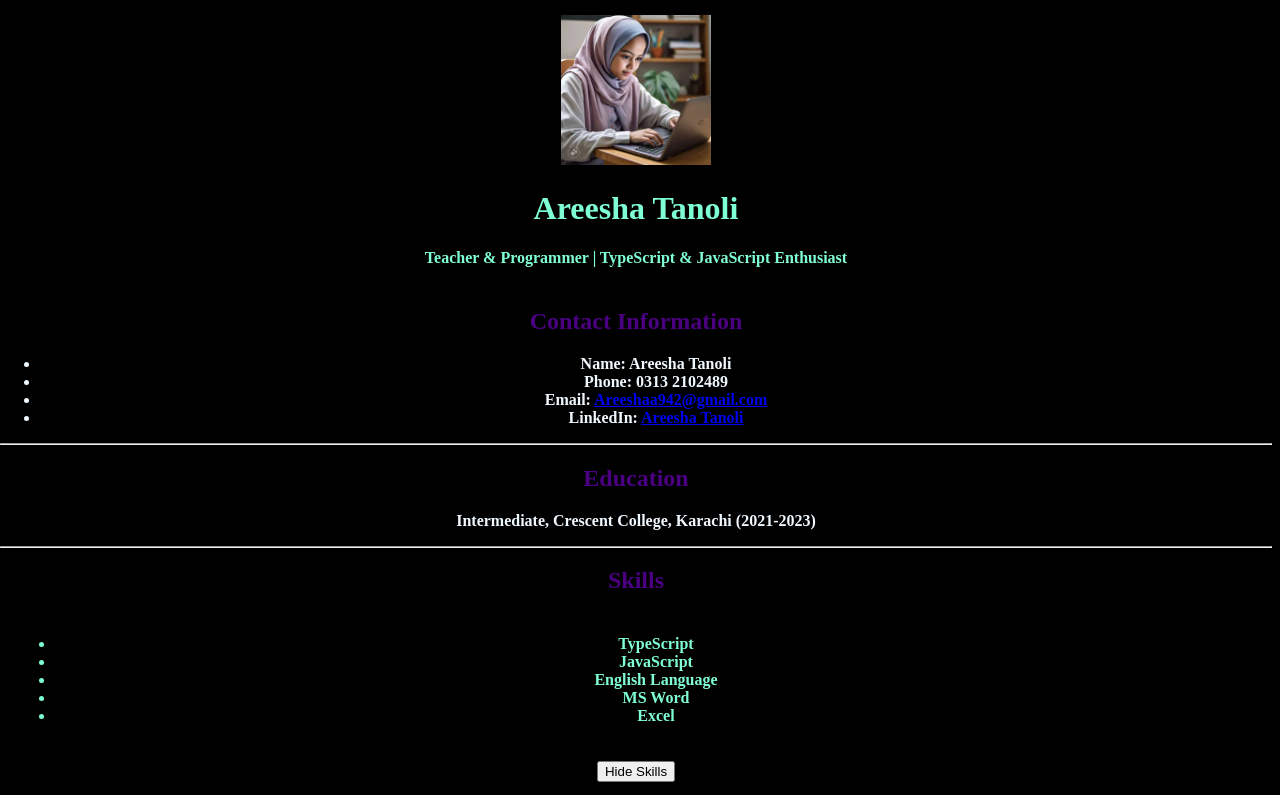
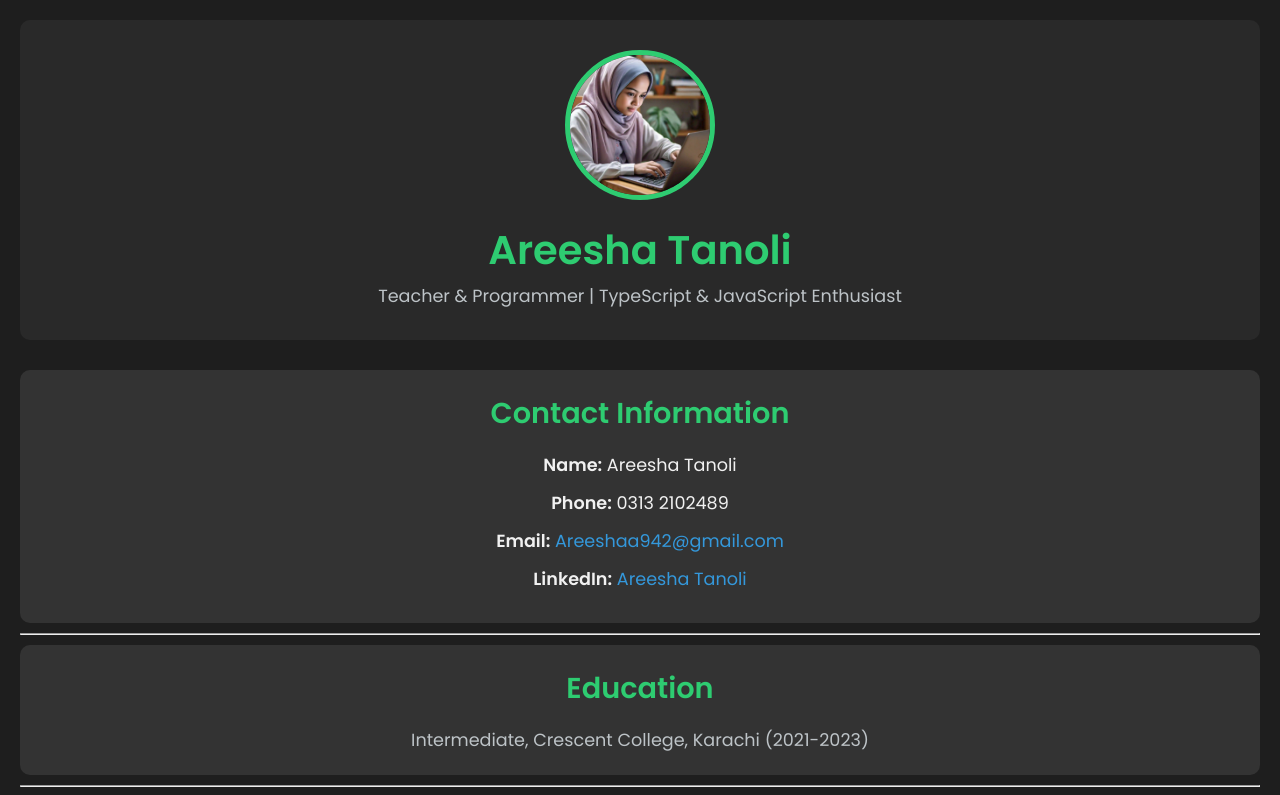
Before and after one commit to Quicksilver-lab/milestone1, a plain HTML site: page index.html in a window 1280 px wide. Shown: the top 795 px of the page. Drawn offline with Linux system fonts and the light colour scheme.

Commit message:
Update style.css

```diff
--- a/style.css
+++ b/style.css
@@ -1,24 +1,105 @@
-body {
-    background-color: black;
-    color: aliceblue;
-    text-align: center;
-    font-weight: bold;
+* {
+    margin: 0;
     padding: 0;
-    margin-inline-start: auto;
+    box-sizing: border-box;
 }
 
-img {
+body {
+    background-color: #1e1e1e;
+    color: #f1f1f1;
+    font-family: 'Poppins', sans-serif;
+    line-height: 1.6;
+    text-align: center;
+    padding: 20px;
+}
+
+header {
+    background-color: #292929;
+    padding: 30px;
+    border-radius: 10px;
+    margin-bottom: 30px;
+}
+
+.header-content {
+    display: inline-block;
+    text-align: center;
+}
+
+.profile-pic {
     width: 150px;
     height: 150px;
+    border-radius: 50%;
+    margin-bottom: 10px;
+    border: 5px solid #2ecc71;
 }
 
-div {
-    padding: 5px;
-    margin: 10px;
-    color: aquamarine;
+h1 {
+    color: #2ecc71;
+    font-size: 2.5rem;
+    font-weight: 600;
+}
+
+p {
+    color: #bdc3c7;
+    font-size: 1.1rem;
+}
+
+.section {
+    background-color: #333;
+    padding: 20px;
+    margin: 10px auto;
+    border-radius: 10px;
 }
 
 h2 {
-    color: indigo;
-    font-weight: bold;
+    color: #2ecc71;
+    font-size: 1.8rem;
+    margin-bottom: 15px;
 }
+
+.info-list, .skills-list {
+    list-style: none;
+}
+
+li {
+    font-size: 1.1rem;
+    margin-bottom: 10px;
+}
+
+a {
+    color: #3498db;
+    text-decoration: none;
+}
+
+a:hover {
+    text-decoration: underline;
+}
+
+.togglecontainer {
+    margin-top: 15px;
+}
+
+.togglebutton {
+    padding: 10px 20px;
+    background-color: #2ecc71;
+    color: #fff;
+    border: none;
+    border-radius: 5px;
+    cursor: pointer;
+    font-size: 1rem;
+}
+
+.togglebutton:hover {
+    background-color: #27ae60;
+}
+
+footer {
+    margin-top: 40px;
+    padding: 20px;
+    background-color: #292929;
+    border-radius: 10px;
+}
+
+footer p {
+    color: #bdc3c7;
+}
```
